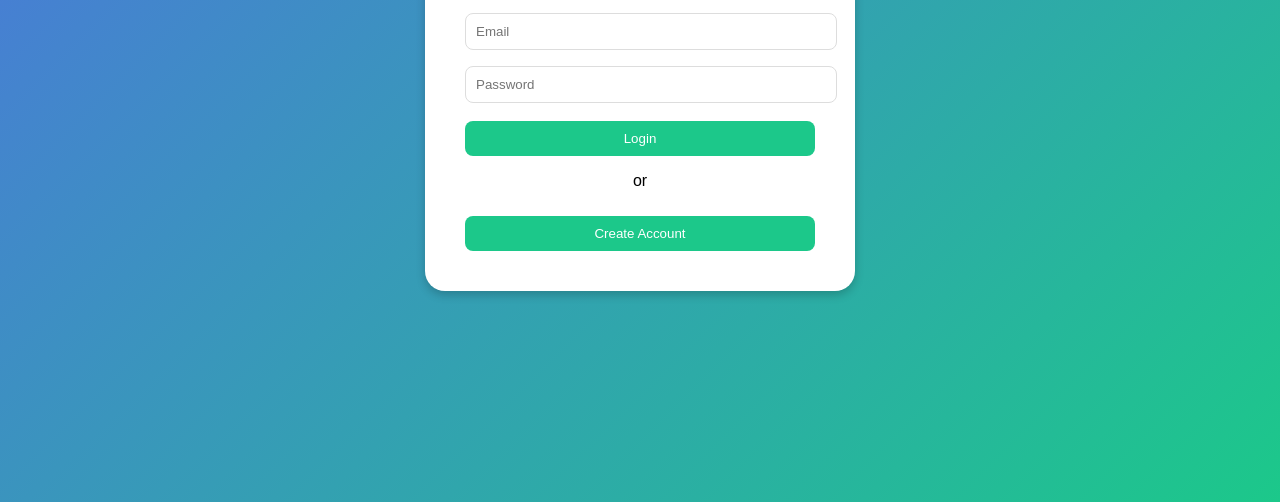
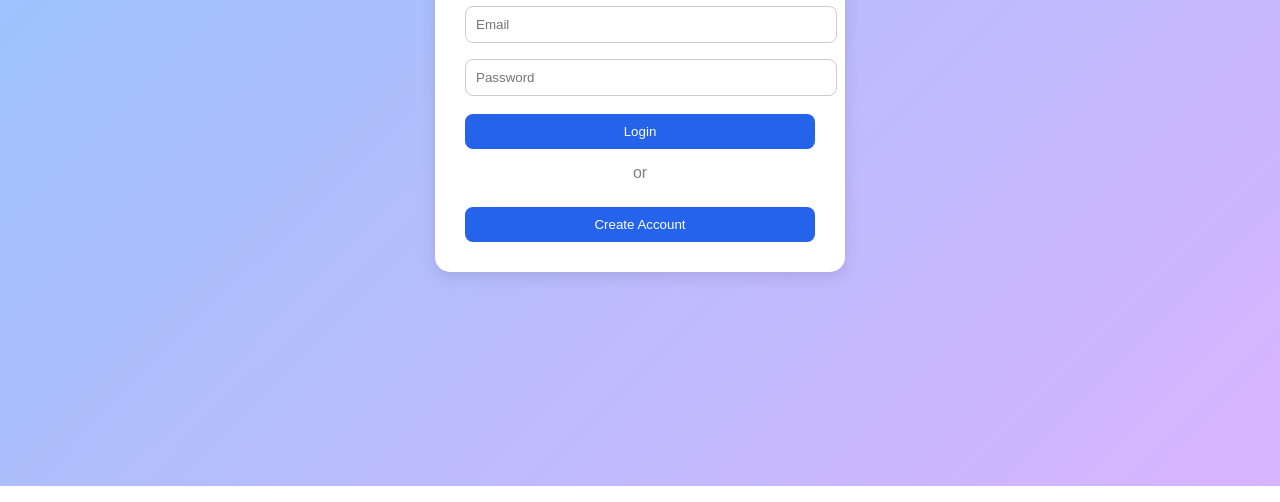
Before and after one commit to Payasobot/Study-Web-App, a plain HTML site: page index.html in a window 1280 px wide. Shown: the part 314-816 px from the top of the page. Drawn offline with Linux system fonts and the light colour scheme.

Commit message:
Update index.html

```diff
--- a/index.html
+++ b/index.html
@@ -1,72 +1,62 @@
 <!DOCTYPE html>
-<html lang="en">
+<html lang="tl">
 <head>
-  <meta charset="UTF-8" />
-  <meta name="viewport" content="width=device-width, initial-scale=1.0" />
+  <meta charset="UTF-8">
+  <meta name="viewport" content="width=device-width, initial-scale=1.0">
   <title>📚 StudyMate Login</title>
   <style>
     body {
-      font-family: "Poppins", sans-serif;
-      background: linear-gradient(135deg, #4e73df, #1cc88a);
-      height: 100vh;
+      font-family: 'Poppins', sans-serif;
+      background: linear-gradient(135deg, #93c5fd, #d8b4fe);
       display: flex;
       justify-content: center;
       align-items: center;
+      height: 100vh;
+      margin: 0;
     }
-    .container {
+    .login-box {
       background: white;
-      padding: 40px;
-      border-radius: 20px;
+      padding: 30px;
+      border-radius: 15px;
+      box-shadow: 0 5px 15px rgba(0,0,0,0.1);
       width: 350px;
       text-align: center;
-      box-shadow: 0 4px 10px rgba(0,0,0,0.2);
-    }
-    h2 {
-      color: #4e73df;
-      margin-bottom: 20px;
     }
     input {
       width: 100%;
       padding: 10px;
       margin: 8px 0;
-      border: 1px solid #ddd;
+      border: 1px solid #ccc;
       border-radius: 8px;
     }
     button {
-      width: 100%;
+      background-color: #2563eb;
+      color: white;
       padding: 10px;
-      margin-top: 10px;
       border: none;
-      background: #1cc88a;
-      color: white;
       border-radius: 8px;
       cursor: pointer;
-      transition: 0.3s;
+      width: 100%;
+      margin-top: 10px;
     }
     button:hover {
-      background: #17a673;
+      background-color: #1d4ed8;
     }
-    .link {
-      color: #4e73df;
-      cursor: pointer;
-      display: block;
-      margin-top: 15px;
+    .divider {
+      margin: 15px 0;
+      color: gray;
     }
   </style>
 </head>
 <body>
-  <div class="container">
+  <div class="login-box">
     <h2>📚 StudyMate Login</h2>
-
-    <input type="email" id="email" placeholder="Email" />
-    <input type="password" id="password" placeholder="Password" />
-
+    <input type="email" id="email" placeholder="Email">
+    <input type="password" id="password" placeholder="Password">
     <button onclick="login()">Login</button>
-    <p>or</p>
-    <button onclick="signUp()">Create Account</button>
+    <div class="divider">or</div>
+    <button onclick="createAccount()">Create Account</button>
   </div>
-
-  <!-- JS Firebase setup -->
   <script type="module" src="script.js"></script>
 </body>
 </html>
```
